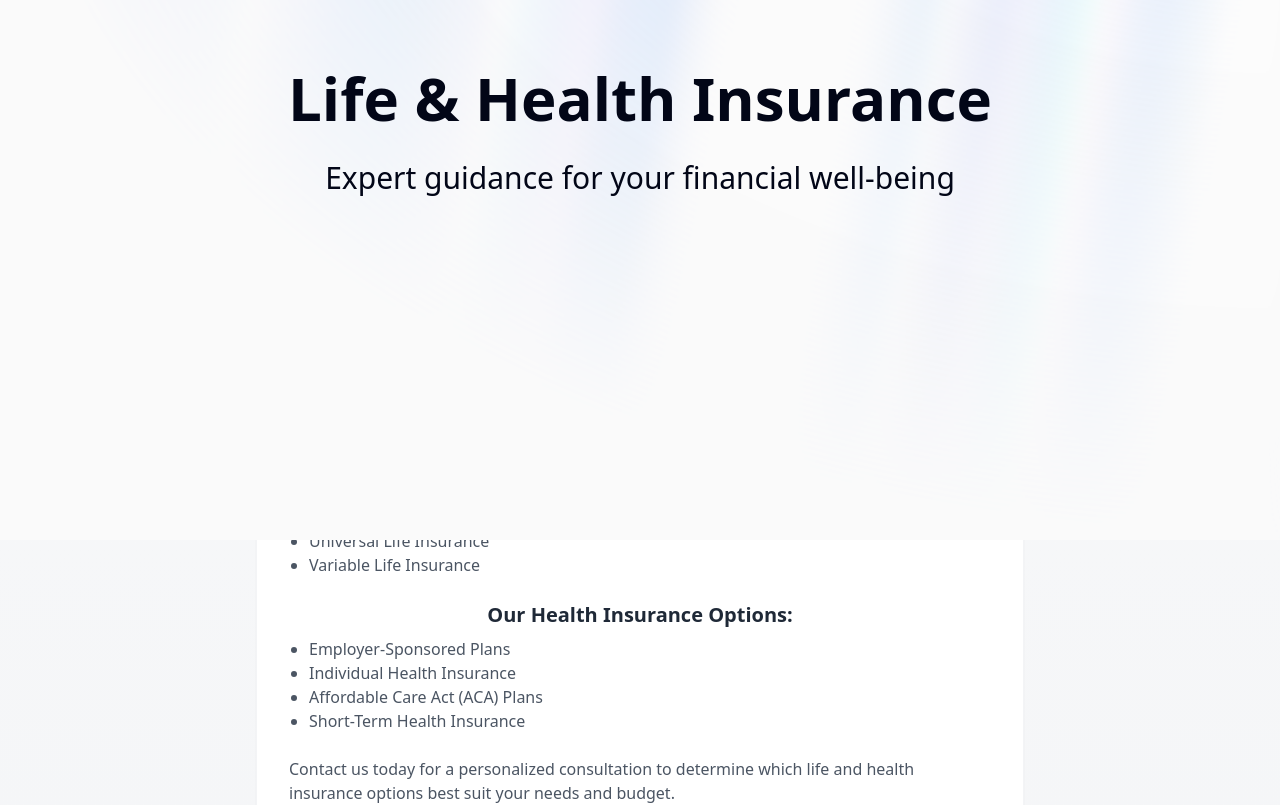
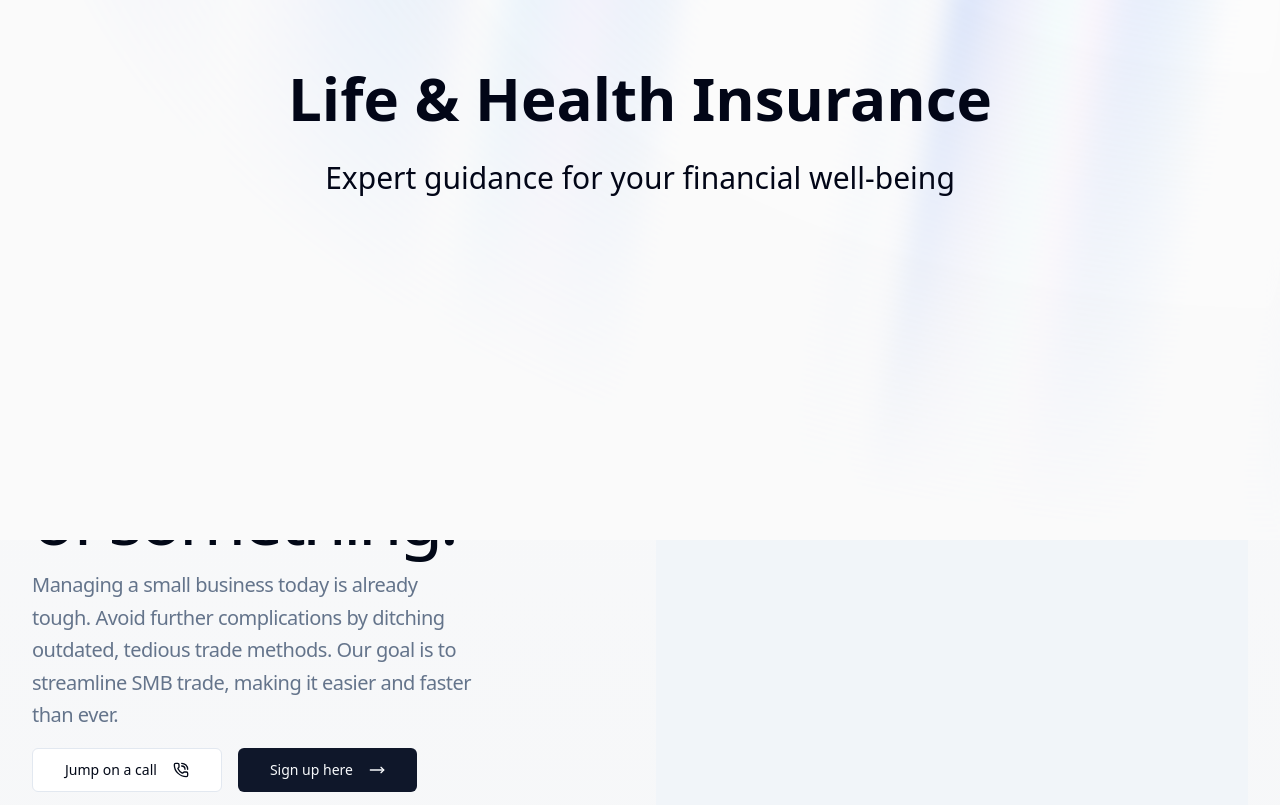
Before and after one commit to anointednetworks/padex, a React (Vite) app: page /life-health-insurance in a window 1280 px wide. Shown: the part 260-1065 px from the top of the page. Built offline with nearby package versions, Linux system fonts and the light colour scheme.

Commit message:
Add hero component to insurance page
Adds a new hero component with image, text, and buttons to the Life & Health Insurance page.

```diff
--- /dev/null
+++ b/src/components/ui/hero-demo.tsx
@@ -0,0 +1,12 @@
+
+import { Hero } from "@/components/ui/hero-with-image-text-and-two-buttons";
+
+function HeroDemo() {
+  return (
+    <div className="block">
+      <Hero />
+    </div>
+  );
+}
+
+export { HeroDemo };
--- /dev/null
+++ b/src/components/ui/hero-with-image-text-and-two-buttons.tsx
@@ -0,0 +1,42 @@
+
+import { MoveRight, PhoneCall } from "lucide-react";
+import { Button } from "@/components/ui/button";
+import { Badge } from "@/components/ui/badge";
+
+function Hero() {
+  return (
+    <div className="w-full py-20 lg:py-40">
+      <div className="container mx-auto">
+        <div className="grid grid-cols-1 gap-8 items-center lg:grid-cols-2">
+          <div className="flex gap-4 flex-col">
+            <div>
+              <Badge variant="outline">We&apos;re live!</Badge>
+            </div>
+            <div className="flex gap-4 flex-col">
+              <h1 className="text-5xl md:text-7xl max-w-lg tracking-tighter text-left font-regular">
+                This is the start of something!
+              </h1>
+              <p className="text-xl leading-relaxed tracking-tight text-muted-foreground max-w-md text-left">
+                Managing a small business today is already tough. Avoid further
+                complications by ditching outdated, tedious trade methods. Our
+                goal is to streamline SMB trade, making it easier and faster than
+                ever.
+              </p>
+            </div>
+            <div className="flex flex-row gap-4">
+              <Button size="lg" className="gap-4" variant="outline">
+                Jump on a call <PhoneCall className="w-4 h-4" />
+              </Button>
+              <Button size="lg" className="gap-4">
+                Sign up here <MoveRight className="w-4 h-4" />
+              </Button>
+            </div>
+          </div>
+          <div className="bg-muted rounded-md aspect-square"></div>
+        </div>
+      </div>
+    </div>
+  );
+}
+
+export { Hero };
--- a/src/pages/LifeHealthInsurance.tsx
+++ b/src/pages/LifeHealthInsurance.tsx
@@ -2,6 +2,7 @@
 import { NavBarDemo } from "@/components/NavBarDemo";
 import { StackedCircularFooter } from "@/components/ui/stacked-circular-footer";
 import { ServiceHero } from "@/components/ServiceHero";
+import { Hero } from "@/components/ui/hero-with-image-text-and-two-buttons";
 
 const LifeHealthInsurance = () => {
   return (
@@ -10,6 +11,9 @@ const LifeHealthInsurance = () => {
       <div className="w-full h-96">
         <ServiceHero title="Life & Health Insurance" />
       </div>
+
+      {/* New Hero Component Section */}
+      <Hero />
 
       {/* Content Section */}
       <div className="flex items-center justify-center py-20">
```
